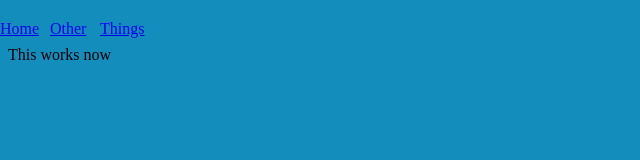
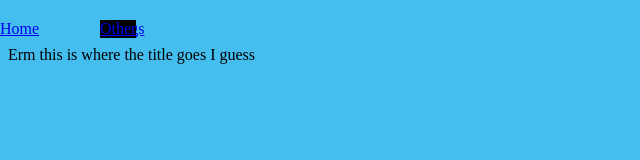
Before and after one commit to Incorrectlyspelt/Incorrectlyspelt.github.io, a plain HTML site: page index.html in a window 1280 px wide. Shown: the whole page, without its empty margins (0-640 px from the left). Drawn offline with Linux system fonts and the light colour scheme.

Commit message:
add and change stylesheet

```diff
--- a/index.html
+++ b/index.html
@@ -6,7 +6,7 @@ My website
 <body>
 	<div id="Hb" class="bar"><a href="index.html"> Home </a> </div>
 	<div id="Tb" class="bar"><a href="index.html"> Things </a> </div>
-	<div id="ob" class="bar"><a href="index.html"> Other </a> </div>
-  <p>This works now  </p>
+	<div class="bar" id="ob" ><a href="index.html"> Other </a> </div>
+  <p id=title>Erm this is where the title goes I guess </p>
 </body>
 <html>
--- a/stylesheet.css
+++ b/stylesheet.css
@@ -1,11 +1,15 @@
-#bar{
+#ob.bar{
 	position:absolute;
+	left:100px;
 	background-color:black;
 }
-
+bar{
+	position:absolute;
+	top:100px
+}
 
 body {
-	background-color:#128dbc;
+	background-color:#44beee;
 }
 #ob{
 	color:red;
@@ -25,6 +29,9 @@ body {
 	top:20px;
 	left:100px
 }
+#title{
+	font:"helvetica";
+}
 p{
 	position:absolute;
 	top:30px
```
